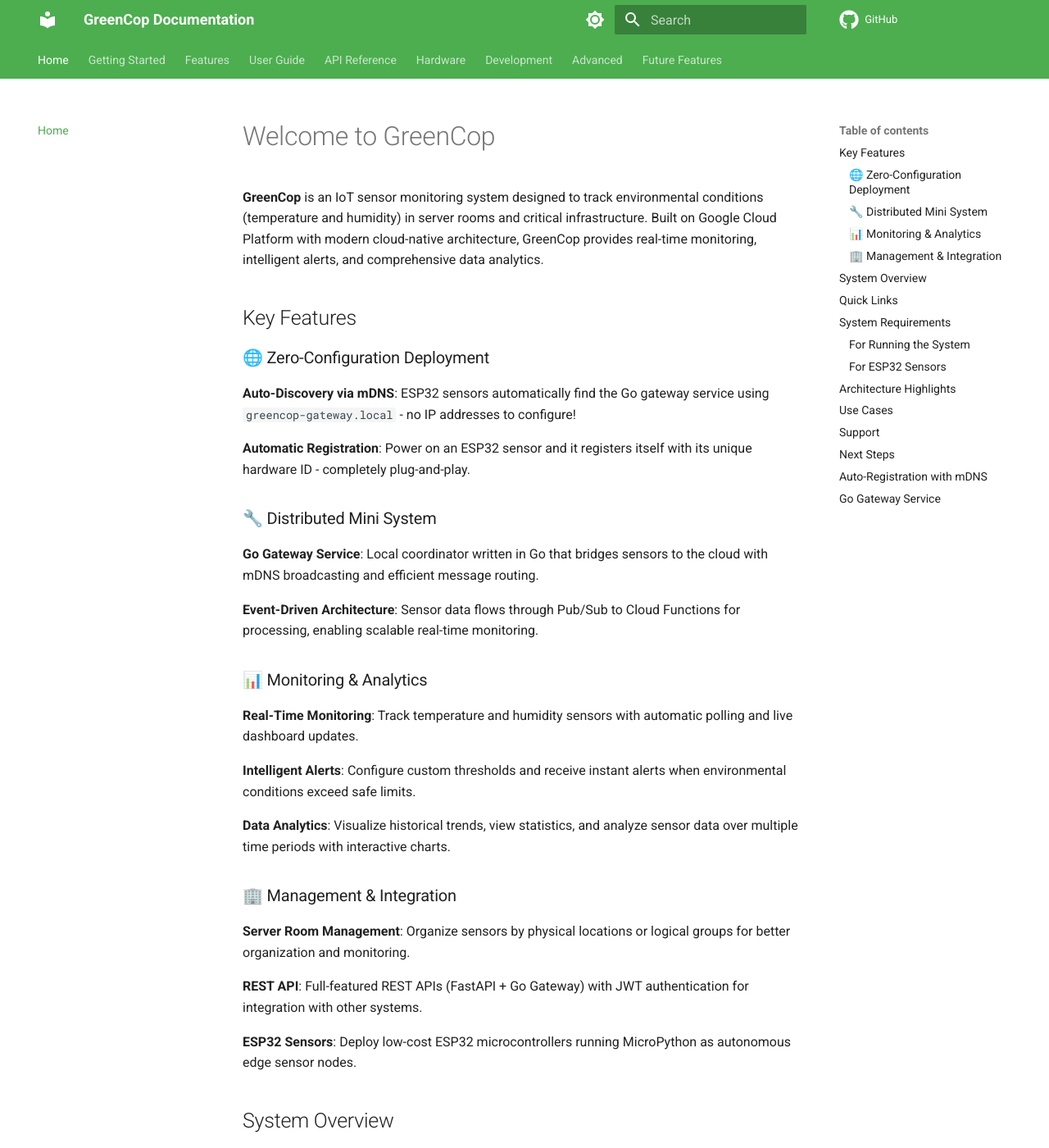
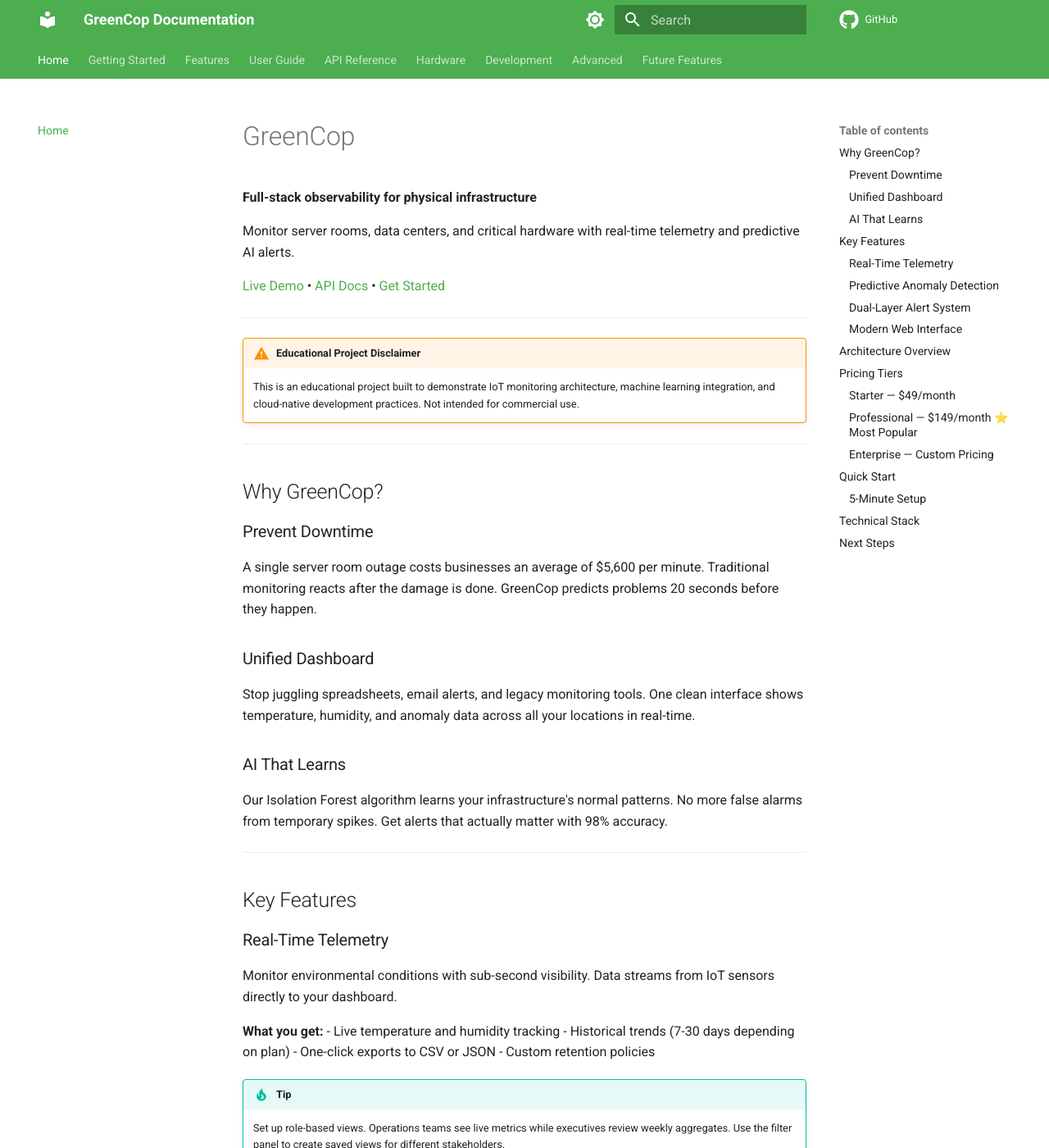
Before and after one commit to ahmedennaifer/greencop, an MkDocs documentation site: the page built from docs/index.md, in a window 1280 px wide and 1400 px high. Shown: the whole window at 82% size. Built offline with MkDocs 1.6.1 and Material for MkDocs 9.7.7, drawn with Linux system fonts in a browser that asks for light colours; comment, search, counter and statistics services are not loaded; some of the changed text lies outside the part shown.

````diff
--- a/docs/index.md
+++ b/docs/index.md
@@ -1,169 +1,273 @@
-# Welcome to GreenCop
+# GreenCop
 
-**GreenCop** is an IoT sensor monitoring system designed to track environmental conditions (temperature and humidity) in server rooms and critical infrastructure. Built on Google Cloud Platform with modern cloud-native architecture, GreenCop provides real-time monitoring, intelligent alerts, and comprehensive data analytics.
+**Full-stack observability for physical infrastructure**
+
+Monitor server rooms, data centers, and critical hardware with real-time telemetry and predictive AI alerts.
+
+[Live Demo](https://greencop.up.railway.app) • [API Docs](api-reference/overview.md) • [Get Started](getting-started/quick-start.md)
+
+---
+
+!!! warning "Educational Project Disclaimer"
+    This is an educational project built to demonstrate IoT monitoring architecture, machine learning integration, and cloud-native development practices. Not intended for commercial use.
+
+---
+
+## Why GreenCop?
+
+### Prevent Downtime
+A single server room outage costs businesses an average of $5,600 per minute. Traditional monitoring reacts after the damage is done. GreenCop predicts problems 20 seconds before they happen.
+
+### Unified Dashboard
+Stop juggling spreadsheets, email alerts, and legacy monitoring tools. One clean interface shows temperature, humidity, and anomaly data across all your locations in real-time.
+
+### AI That Learns
+Our Isolation Forest algorithm learns your infrastructure's normal patterns. No more false alarms from temporary spikes. Get alerts that actually matter with 98% accuracy.
+
+---
 
 ## Key Features
 
-### 🌐 Zero-Configuration Deployment
+### Real-Time Telemetry
 
-**Auto-Discovery via mDNS**: ESP32 sensors automatically find the Go gateway service using `greencop-gateway.local` - no IP addresses to configure!
+Monitor environmental conditions with sub-second visibility. Data streams from IoT sensors directly to your dashboard.
 
-**Automatic Registration**: Power on an ESP32 sensor and it registers itself with its unique hardware ID - completely plug-and-play.
+**What you get:**
+- Live temperature and humidity tracking
+- Historical trends (7-30 days depending on plan)
+- One-click exports to CSV or JSON
+- Custom retention policies
 
-### 🔧 Distributed Mini System
+!!! tip
+    Set up role-based views. Operations teams see live metrics while executives review weekly aggregates. Use the filter panel to create saved views for different stakeholders.
 
-**Go Gateway Service**: Local coordinator written in Go that bridges sensors to the cloud with mDNS broadcasting and efficient message routing.
+---
 
-**Event-Driven Architecture**: Sensor data flows through Pub/Sub to Cloud Functions for processing, enabling scalable real-time monitoring.
+### Predictive Anomaly Detection
 
-### 📊 Monitoring & Analytics
+Machine learning models analyze sensor patterns and predict failures before they cascade.
 
-**Real-Time Monitoring**: Track temperature and humidity sensors with automatic polling and live dashboard updates.
+**How it works:**
 
-**Intelligent Alerts**: Configure custom thresholds and receive instant alerts when environmental conditions exceed safe limits.
+1. System continuously trains on your sensor data
+2. Isolation Forest algorithm identifies unusual patterns
+3. Predictions generated 20 seconds before critical events
+4. Confidence scores help prioritize responses
 
-**Data Analytics**: Visualize historical trends, view statistics, and analyze sensor data over multiple time periods with interactive charts.
+!!! tip
+    Enable prediction feedback after the first week. Mark which alerts were actionable vs. false positives. The model retrains nightly and gets smarter with your input.
 
-### 🏢 Management & Integration
+---
 
-**Server Room Management**: Organize sensors by physical locations or logical groups for better organization and monitoring.
+### Dual-Layer Alert System
 
-**REST API**: Full-featured REST APIs (FastAPI + Go Gateway) with JWT authentication for integration with other systems.
+Never miss critical events. Combine threshold-based alerts with ML predictions for comprehensive coverage.
 
-**ESP32 Sensors**: Deploy low-cost ESP32 microcontrollers running MicroPython as autonomous edge sensor nodes.
+| Type | Trigger | Use Case |
+|------|---------|----------|
+| **Hard Limit** | Temperature > 30°C | Immediate hardware risk |
+| **ML Anomaly** | Unusual pattern detected | Early warning system |
+| **Prediction** | Forecasted threshold breach | Preventive action window |
 
-## System Overview
+!!! tip
+    Set hard limits 5°C above your comfort zone for true emergencies. Use ML alerts for everything else to reduce noise. Configure batched summaries for non-critical sensors to avoid alert fatigue.
 
-GreenCop follows a **distributed, event-driven architecture** with zero-configuration deployment:
+---
+
+### Modern Web Interface
+
+Built with React 19 and TailwindCSS. Responsive design works on desktop, tablet, and mobile.
+
+**Dashboard Features:**
+- Live sensor status grid with color-coded health indicators
+- Interactive temperature/humidity charts (Recharts)
+- Anomaly timeline with drill-down details
+- Alert history with acknowledgment workflow
+- Multi-language support (English/French)
+
+---
+
+## Architecture Overview
 
 ```mermaid
 graph TB
-    subgraph Edge["Edge Layer"]
-        ESP32[ESP32 Sensors<br/>MicroPython]
+    subgraph "Edge Layer"
+        S1[IoT Sensors<br/>ESP32 Nodes]
     end
 
-    subgraph Local["Local Network"]
-        GW[Go Gateway Service<br/>:8080]
-        MDNS[mDNS<br/>greencop-gateway.local]
+    subgraph "Ingestion Layer"
+        GW[Gateway Service]
+        PS1[Pub/Sub Topic: data]
     end
 
-    subgraph Cloud["Google Cloud Platform"]
-        PS[Pub/Sub Topics]
-        CF[Cloud Functions<br/>Python]
-        BQ[(BigQuery)]
-        SQL[(PostgreSQL)]
-        API[FastAPI Backend<br/>Cloud Run]
+    subgraph "Processing Layer"
+        CF1[Cloud Function<br/>Data Ingestion]
+        CF2[Cloud Function<br/>Alert Detection]
+        ML[ML Service<br/>Anomaly Prediction]
     end
 
-    subgraph Client["Web Client"]
-        UI[React Dashboard<br/>TypeScript]
+    subgraph "Storage Layer"
+        BQ[BigQuery<br/>Time-Series Data]
+        DB[PostgreSQL<br/>Metadata]
     end
 
-    ESP32 -.->|Auto-Discover| MDNS
-    MDNS -.->|Return IP| ESP32
-    ESP32 -->|Auto-Register<br/>POST /register| GW
-    ESP32 -->|Publish Data<br/>POST /message| GW
-    GW -->|Publish Events| PS
-    PS -->|Trigger| CF
-    CF -->|Store| BQ
-    CF -->|Alerts| SQL
-    API <-->|Query| BQ
-    API <-->|CRUD| SQL
-    UI <-->|REST API<br/>JWT| API
+    subgraph "Application Layer"
+        API[FastAPI Backend<br/>Cloud Run]
+        FE[React Frontend<br/>Railway]
+    end
 
-    style GW fill:#90EE90
-    style MDNS fill:#90EE90
-    style ESP32 fill:#FFE4B5
+    S1 -->|HTTP POST| GW
+    GW -->|Publish| PS1
+    PS1 -->|Trigger| CF1
+    PS1 -->|Trigger| CF2
+    CF1 -->|Write| BQ
+    CF2 -->|Predict| ML
+    ML -->|Store| DB
+    API <-->|Query| DB
+    API <-->|Analytics| BQ
+    FE <-->|REST API| API
 ```
 
-**Key Highlights**:
+**Data Flow:**
 
-- 🔍 **mDNS Auto-Discovery**: Sensors find gateway automatically
-- 🤖 **Auto-Registration**: No manual sensor configuration needed
-- 🔧 **Go Gateway**: High-performance local coordinator
-- ☁️ **Cloud Processing**: Serverless event processing
-- 📊 **Dual Storage**: BigQuery for analytics, PostgreSQL for metadata
+1. **Sensors** measure temperature/humidity every 30 seconds
+2. **Gateway** receives data and publishes to Pub/Sub queue
+3. **Cloud Functions** process events and store in BigQuery
+4. **ML Service** analyzes patterns and generates predictions
+5. **API** serves data to frontend and external integrations
+6. **Dashboard** displays real-time metrics and alerts
 
-## Quick Links
+---
 
-<div class="grid" markdown>
+## Pricing Tiers
 
-[Getting Started](getting-started/quick-start.md){ .md-button .md-button--primary }
-[API Reference](api-reference/overview.md){ .md-button }
-[Hardware Setup](hardware/esp32-setup.md){ .md-button }
-[User Guide](user-guide/registration.md){ .md-button }
+### Starter — $49/month
 
-</div>
+Perfect for startups testing IoT monitoring on a single location.
 
-## System Requirements
+| Feature | Limit |
+|---------|-------|
+| Sensors | Up to 10 |
+| Data Retention | 7 days |
+| Anomaly Detection | Basic (threshold-based) |
+| Alerts | Email only |
+| Storage | 1 GB |
+| Support | Community (48h response) |
 
-### For Running the System
+**Best for:** Single server room, early-stage companies, proof-of-concept deployments
 
-- **Docker** and **Docker Compose** (for local development)
-- **Google Cloud Platform** account (for production deployment)
-- **PostgreSQL** database
-- Internet connection for cloud services
+---
 
-### For ESP32 Sensors
+### Professional — $149/month ⭐ Most Popular
 
-- ESP32 development board
-- Temperature/Humidity sensor (DHT11 or DHT22)
-- MicroPython firmware
-- WiFi network access
+For growing businesses managing multiple data centers.
 
-## Architecture Highlights
+| Feature | Limit |
+|---------|-------|
+| Sensors | Up to 100 |
+| Data Retention | 30 days |
+| Anomaly Detection | ML-powered (Isolation Forest) |
+| Alerts | Email + Slack + PagerDuty + Webhooks |
+| Storage | 10 GB |
+| API Access | Full REST API |
+| Alert Rules | Custom thresholds per sensor |
+| Support | Priority (4h response) |
 
-- **Event-Driven**: Uses Google Cloud Pub/Sub for real-time event streaming
-- **Serverless**: Cloud Functions for data processing and alert detection
-- **Scalable**: BigQuery for data warehouse, Cloud SQL for metadata
-- **Modern Stack**: FastAPI backend, React frontend
-- **Infrastructure as Code**: Terraform for GCP resource management
+**Best for:** Mid-size companies, compliance requirements (HIPAA/SOC 2), multi-location deployments
 
-## Use Cases
+---
 
-- **Data Center Monitoring**: Monitor temperature in server rooms
-- **Laboratory Environments**: Track environmental conditions
-- **Storage Facilities**: Ensure optimal storage conditions
-- **IoT Education**: Learn cloud-native IoT architecture
+### Enterprise — Custom Pricing
 
-## Support
+Mission-critical infrastructure for Fortune 500, government, and regulated industries.
 
-For issues, questions, or contributions:
+| Feature | Limit |
+|---------|-------|
+| Sensors | Unlimited |
+| Data Retention | 2 years |
+| Anomaly Detection | Custom models trained on your data |
+| Alerts | All channels + custom integrations |
+| Storage | 1 TB+ |
+| Dedicated Support | Account manager + 1h SLA |
+| SLA Guarantee | 99.99% uptime |
+| Deployment | On-premise option available |
+| Branding | White-label support |
 
-- GitHub Repository: [ahmedennaifer/greencop](https://github.com/ahmedennaifer/greencop)
-- Documentation: You're reading it!
-- Issues: [GitHub Issues](https://github.com/ahmedennaifer/greencop/issues)
+**Best for:** Regulated industries (finance, healthcare), critical infrastructure, government contracts
+
+---
+
+## Quick Start
+
+### 5-Minute Setup
+
+**Step 1: Create Account**
+```bash
+Visit: https://greencop.up.railway.app/register
+```
+
+**Step 2: Add Your First Room**
+```
+Dashboard → Rooms → New Room
+- Name: "Main Server Room"
+- Location: "Building A, Floor 2"
+- Thresholds: Temp 28°C, Humidity 60%
+```
+
+**Step 3: Register Sensors**
+```
+Rooms → Select Room → Add Sensor
+- Sensor ID: (auto-generated or custom)
+- Position: "Rack 1, Top"
+- Alert Level: Critical
+```
+
+**Step 4: Start Monitoring**
+```
+Use test data generator OR connect real IoT hardware
+Dashboard updates in real-time as data arrives
+```
+
+---
+
+## Technical Stack
+
+**Frontend**
+- React 19 with TypeScript
+- TailwindCSS for styling
+- Recharts for data visualization
+- Deployed on Railway
+
+**Backend**
+- FastAPI (Python)
+- PostgreSQL on Cloud SQL
+- Deployed on Cloud Run
+
+**IoT Pipeline**
+- ESP32 microcontrollers (MicroPython)
+- Google Cloud Pub/Sub
+- Cloud Functions
+- BigQuery
+
+**Machine Learning**
+- Scikit-learn Isolation Forest
+- Cloud Run ML service
+- Daily model retraining
+
+**Infrastructure**
+- Terraform IaC
+- Docker containers
+- Google Cloud Platform
+
+---
 
 ## Next Steps
 
-New to GreenCop? Start with our [Quick Start Guide](getting-started/quick-start.md) to get the system running in minutes.
+- [Quick Start Guide](getting-started/quick-start.md) - Get the system running
+- [Introduction](getting-started/introduction.md) - Comprehensive overview
+- [ESP32 Setup Guide](hardware/esp32-setup.md) - Deploy sensors
+- [API Reference](api-reference/overview.md) - Build integrations
 
-Want to understand the system better? Read the [Introduction](getting-started/introduction.md) for a comprehensive overview.
+---
 
-Ready to deploy sensors? Check out the [ESP32 Setup Guide](hardware/esp32-setup.md).
-
-## Auto-Registration with mDNS
-
-One of GreenCop's key features is **zero-configuration sensor deployment**:
-
-1. **Flash ESP32** with MicroPython firmware
-2. **Configure WiFi** credentials
-3. **Power on sensor** - that's it!
-
-The sensor automatically:
-- Discovers the Go gateway via mDNS (`greencop-gateway.local`)
-- Registers itself with unique hardware ID
-- Starts publishing temperature/humidity data
-- No manual configuration needed!
-
-## Go Gateway Service
-
-The **local Go gateway** acts as a bridge between your sensors and the cloud:
-
-- Written in **Go** for performance and concurrency
-- Broadcasts mDNS for auto-discovery
-- Manages sensor registration
-- Routes data to Google Cloud Pub/Sub
-- Monitors sensor health via heartbeats
-
-**Zero-config deployment**: Sensors find the gateway automatically!
+**GreenCop** — Monitor smarter. Prevent better.
````
